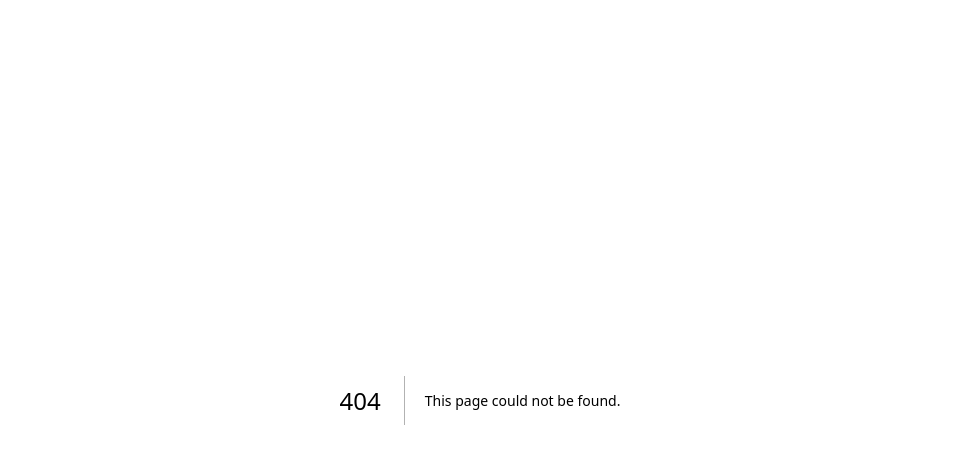
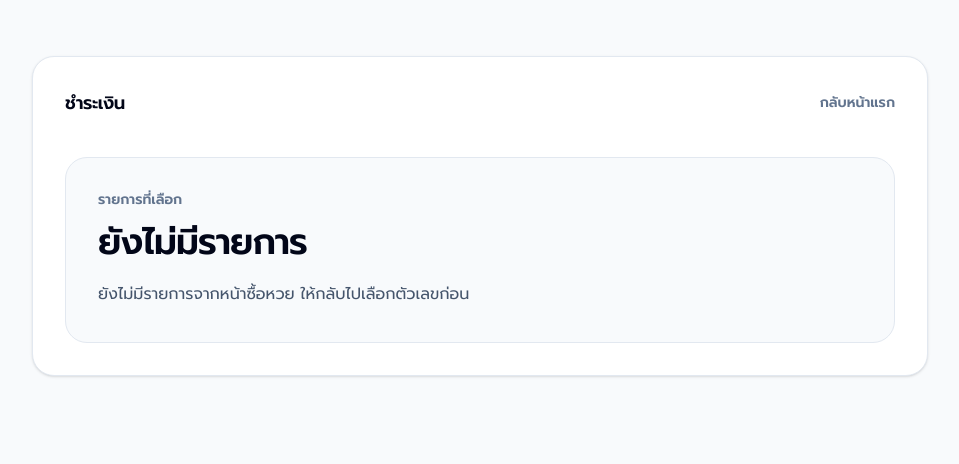
Before and after one commit to jirayuwannagul-tech/lotto-usa, a Next.js app: page /payment in a window 1280 px wide. Before the commit this address had no page. Shown: the top 464 px of the page, without its empty margins (160-1119 px from the left). Built offline with nearby package versions, Linux system fonts and the light colour scheme.

Commit message:
Link lottery pages to payment page

```diff
--- /dev/null
+++ b/src/app/payment/page.tsx
@@ -0,0 +1,68 @@
+"use client"
+
+import Link from "next/link"
+import { useState } from "react"
+
+interface CheckoutSet {
+  mainNumbers: string[]
+  specialNumber: string
+}
+
+interface CheckoutState {
+  title: string
+  drawType: string
+  sets: CheckoutSet[]
+}
+
+export default function PaymentPage() {
+  const [checkout] = useState<CheckoutState | null>(() => {
+    if (typeof window === "undefined") return null
+    const raw = window.sessionStorage.getItem("lottery_checkout")
+    if (!raw) return null
+    try {
+      return JSON.parse(raw) as CheckoutState
+    } catch {
+      return null
+    }
+  })
+
+  return (
+    <div className="min-h-screen bg-slate-50 px-5 py-10 text-slate-950 sm:px-6 sm:py-14">
+      <div className="mx-auto max-w-4xl rounded-3xl border border-slate-200 bg-white p-8 shadow-sm">
+        <div className="flex items-center justify-between">
+          <p className="text-lg font-semibold tracking-tight text-slate-950">ชำระเงิน</p>
+          <Link href="/" className="text-sm font-semibold text-slate-500 transition hover:text-slate-950">
+            กลับหน้าแรก
+          </Link>
+        </div>
+
+        <div className="mt-10 rounded-3xl border border-slate-200 bg-slate-50 p-8">
+          <p className="text-sm font-semibold text-slate-500">รายการที่เลือก</p>
+          <h1 className="mt-3 text-4xl font-semibold tracking-tight text-slate-950">
+            {checkout?.title ?? "ยังไม่มีรายการ"}
+          </h1>
+
+          {checkout?.sets?.length ? (
+            <div className="mt-6 space-y-3">
+              {checkout.sets.map((set, index) => (
+                <div
+                  key={`${set.mainNumbers.join("-")}-${set.specialNumber}-${index}`}
+                  className="rounded-2xl bg-white p-4"
+                >
+                  <p className="text-sm font-semibold text-slate-700">ชุดที่ {index + 1}</p>
+                  <p className="mt-2 font-mono text-base text-slate-950">
+                    {set.mainNumbers.join(" - ")} ● {set.specialNumber}
+                  </p>
+                </div>
+              ))}
+            </div>
+          ) : (
+            <p className="mt-4 text-base leading-8 text-slate-600">
+              ยังไม่มีรายการจากหน้าซื้อหวย ให้กลับไปเลือกตัวเลขก่อน
+            </p>
+          )}
+        </div>
+      </div>
+    </div>
+  )
+}
--- a/src/components/lottery/LotteryPurchasePanel.tsx
+++ b/src/components/lottery/LotteryPurchasePanel.tsx
@@ -1,6 +1,6 @@
 "use client"
 
-import { useState } from "react"
+import { useRouter } from "next/navigation"
 import { NumberPicker } from "@/components/customer/NumberPicker"
 import { DrawType } from "@/lib/lottery-rules"
 
@@ -20,7 +20,19 @@ export function LotteryPurchasePanel({
   drawType,
   accentClass,
 }: LotteryPurchasePanelProps) {
-  const [submittedSets, setSubmittedSets] = useState<NumberSet[]>([])
+  const router = useRouter()
+
+  function handleOrder(sets: NumberSet[]) {
+    sessionStorage.setItem(
+      "lottery_checkout",
+      JSON.stringify({
+        title,
+        drawType,
+        sets,
+      })
+    )
+    router.push("/payment")
+  }
 
   return (
     <div className="mt-10 rounded-3xl border border-slate-200 bg-slate-50 p-8">
@@ -33,26 +45,10 @@ export function LotteryPurchasePanel({
       <div className="mt-8 rounded-3xl border border-slate-200 bg-white p-6">
         <NumberPicker
           drawType={drawType}
-          onConfirm={setSubmittedSets}
+          onConfirm={handleOrder}
           confirmLabel="สั่งซื้อหวย"
         />
       </div>
-
-      {submittedSets.length > 0 && (
-        <div className="mt-6 rounded-3xl border border-slate-200 bg-white p-6">
-          <p className="text-sm font-semibold text-slate-500">รายการที่กดสั่งซื้อแล้ว</p>
-          <div className="mt-4 space-y-3">
-            {submittedSets.map((set, index) => (
-              <div key={`${set.mainNumbers.join("-")}-${set.specialNumber}-${index}`} className="rounded-2xl bg-slate-50 p-4">
-                <p className="text-sm font-semibold text-slate-700">ชุดที่ {index + 1}</p>
-                <p className="mt-2 font-mono text-base text-slate-950">
-                  {set.mainNumbers.join(" - ")} ● {set.specialNumber}
-                </p>
-              </div>
-            ))}
-          </div>
-        </div>
-      )}
     </div>
   )
 }
```
